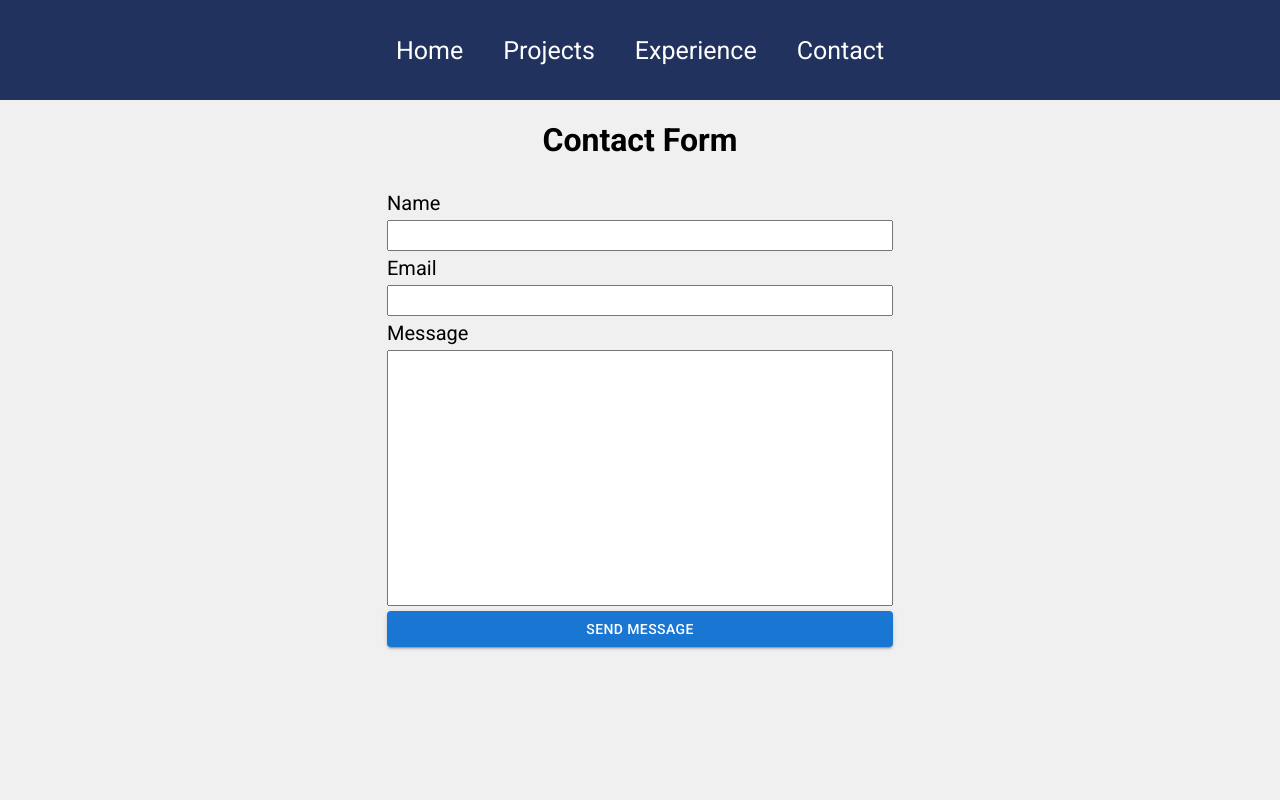
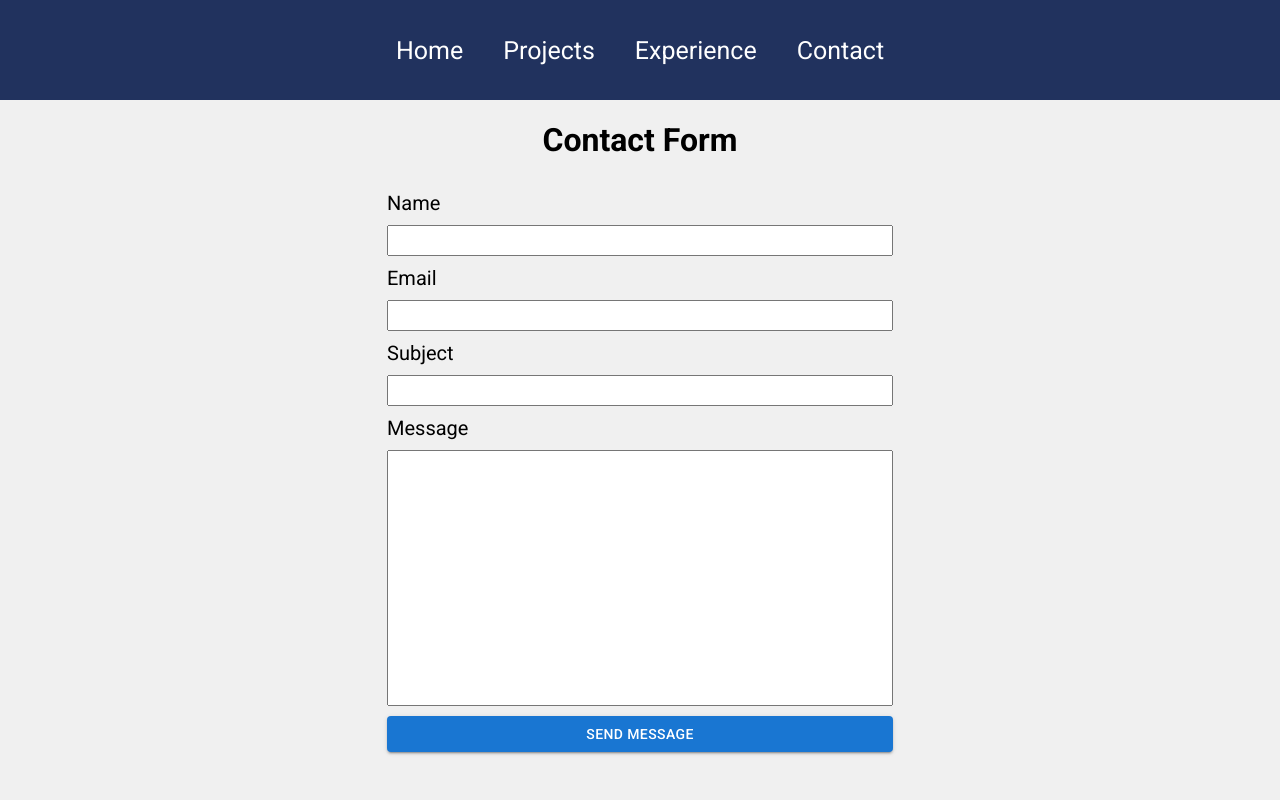
Before and after one commit to BlueberryPwn/blueberrypwn.github.io, a React (Create React App) app: page /contact in a window 1280 px wide. Shown: the top 800 px of the page. Built offline with nearby package versions, Linux system fonts and the light colour scheme.

Commit message:
added subject to contact form

```diff
--- a/src/pages/Contact.js
+++ b/src/pages/Contact.js
@@ -40,6 +40,8 @@ export const Contact = () => {
           <input type="text" required name="user_name" />
           <label>Email</label>
           <input type="email" required name="user_email" />
+          <label>Subject</label>
+          <input type="text" required name="subject" />
           <label>Message</label>
           <textarea name="message" required />
           <Button variant="contained" input type="submit">
--- a/src/styles/Contact.css
+++ b/src/styles/Contact.css
@@ -18,7 +18,7 @@
   align-items: center;
   height: auto;
   display: grid;
-  gap: 5px;
+  gap: 10px;
   padding: 10px;
 }
 
```
